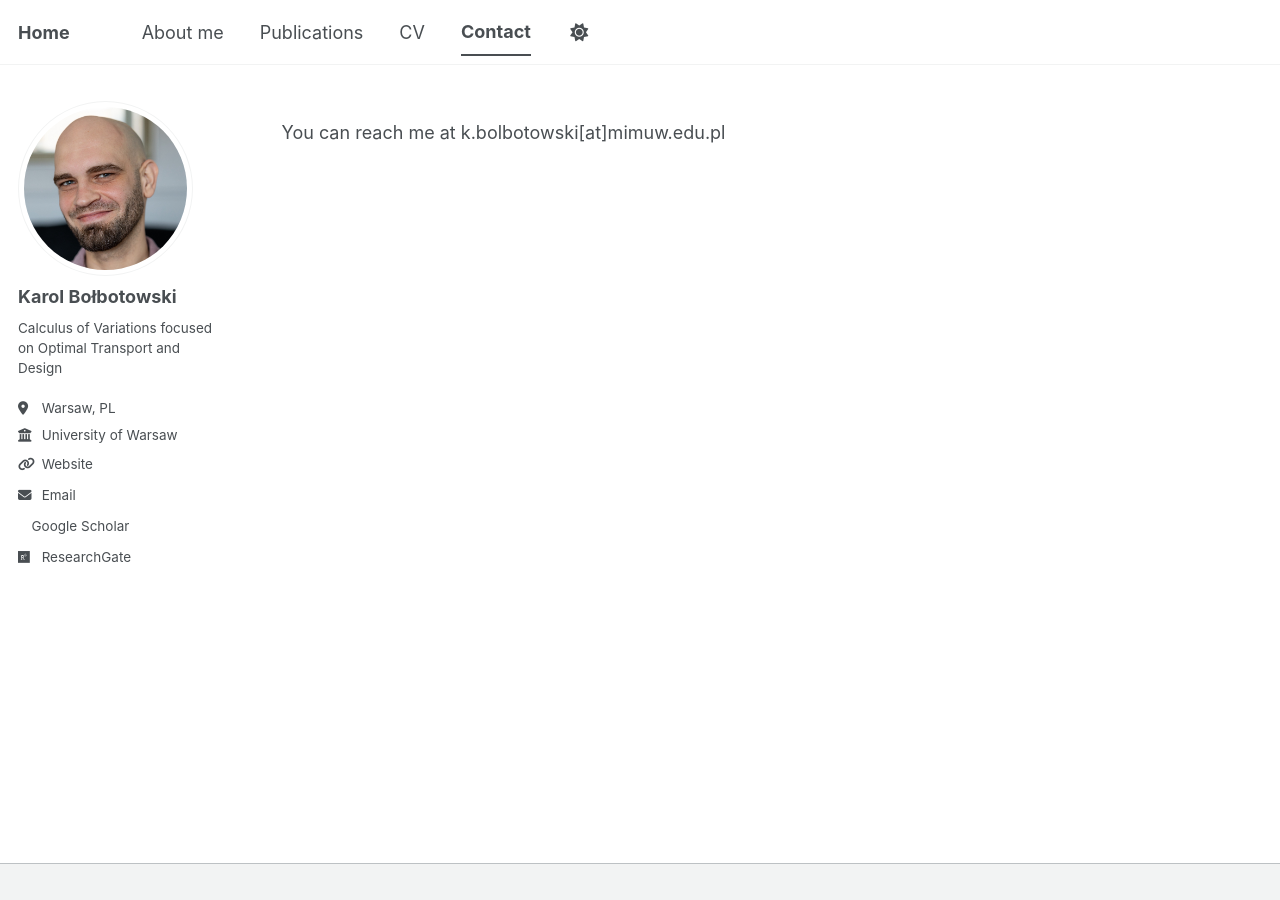
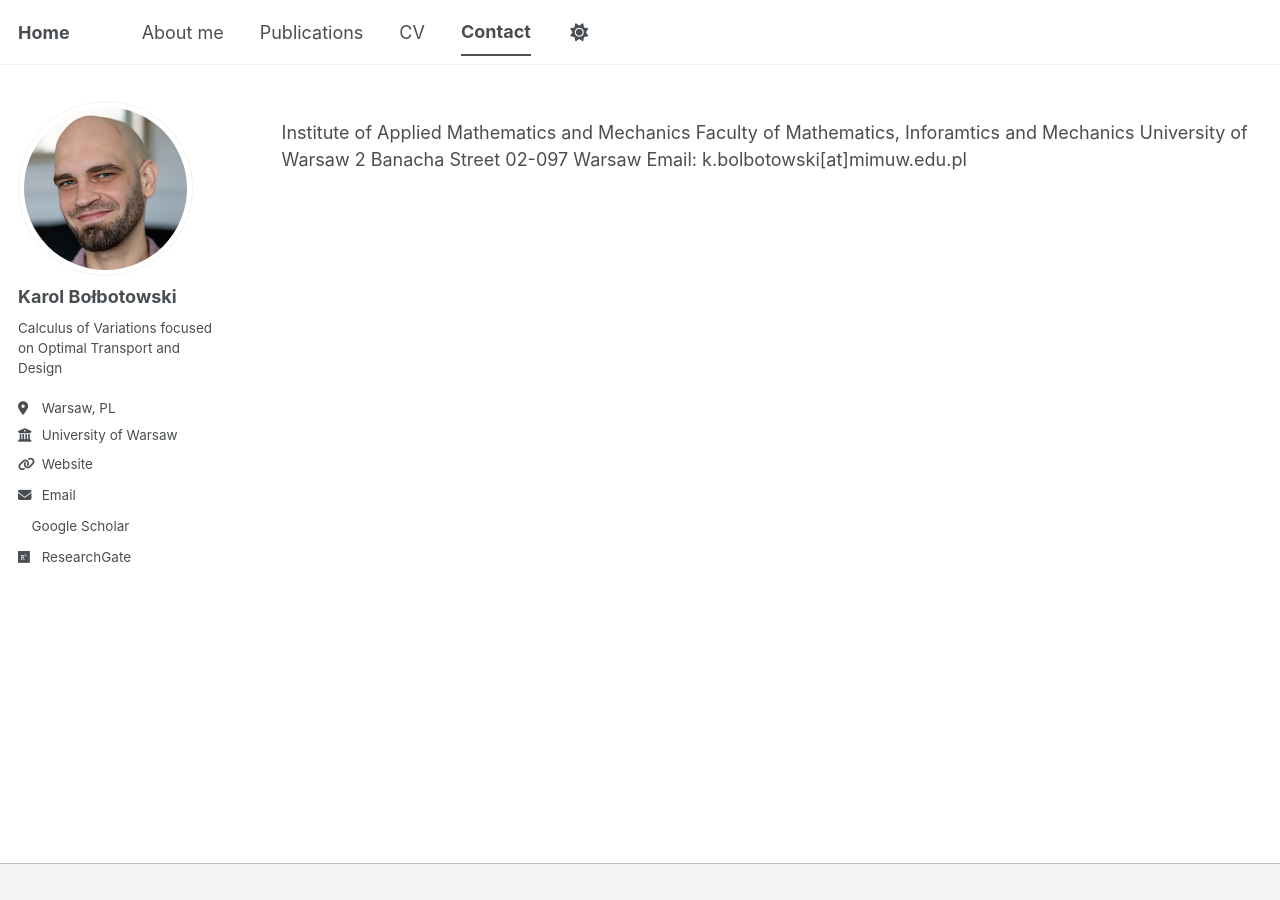
Before and after one commit to kbolbotowski/kbolbotowski.github.io, a Jekyll site: the page built from _pages/contact.md, in a window 1280 px wide. Built offline with Jekyll 4.4.1, drawn with Linux system fonts in a browser that asks for light colours; a style sheet for code colours, icons or effects is not loaded.

Commit message:
Update contact.md

```diff
--- a/_pages/contact.md
+++ b/_pages/contact.md
@@ -4,4 +4,9 @@ permalink: /contact/
 author_profile: true
 ---
 
-You can reach me at k.bolbotowski[at]mimuw.edu.pl
+Institute of Applied Mathematics and Mechanics
+Faculty of Mathematics, Inforamtics and Mechanics
+University of Warsaw
+2 Banacha Street
+02-097 Warsaw
+Email: k.bolbotowski[at]mimuw.edu.pl
```
